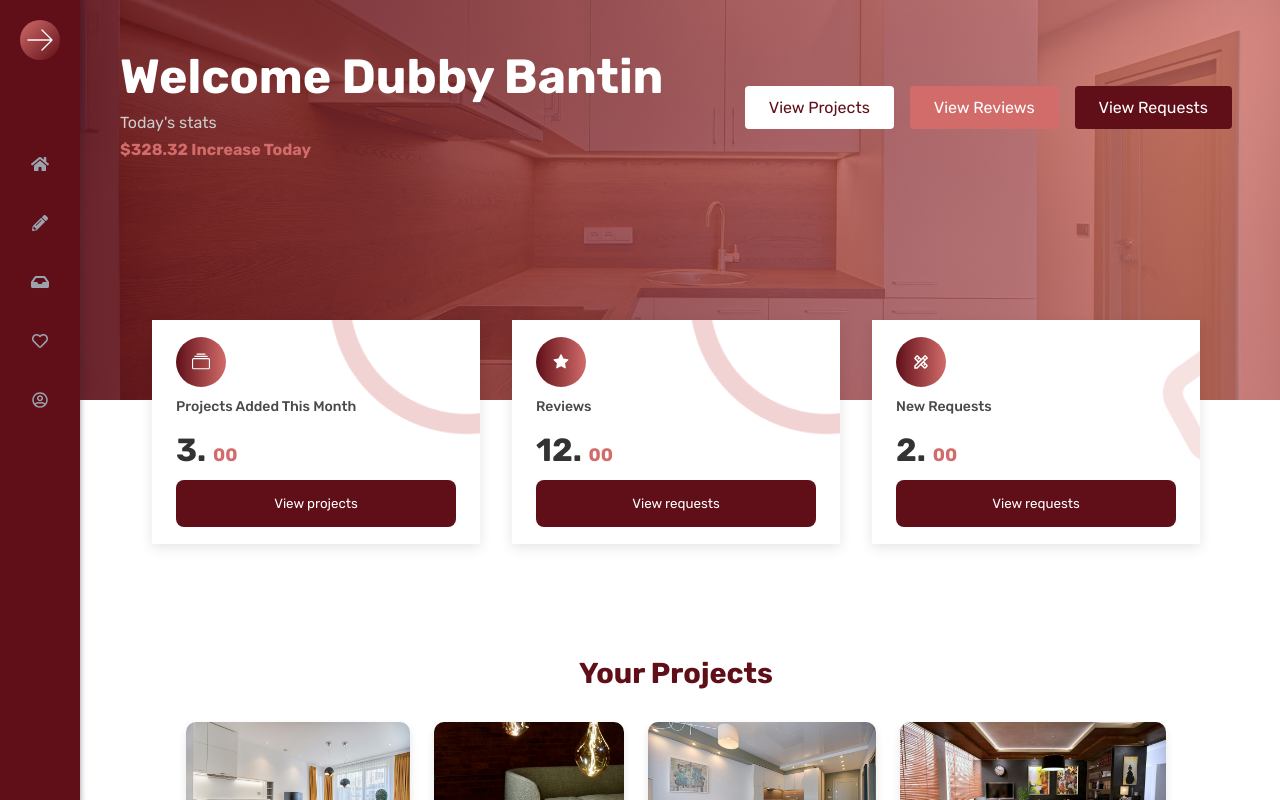
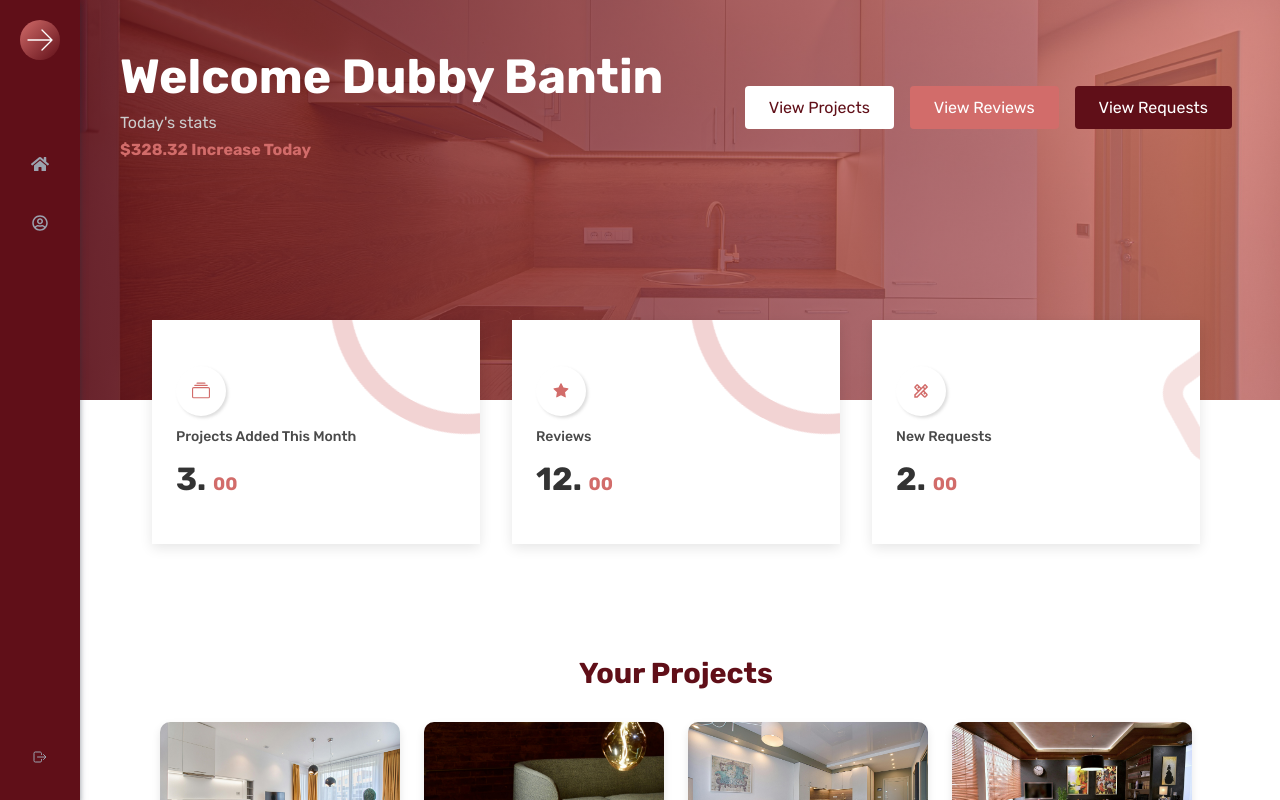
Before and after one commit to Zeketo1/Decor_vista, a React (Vite) app: page /dashboard/designer-dashboard in a window 1280 px wide. Built offline with nearby package versions, Linux system fonts and the light colour scheme.

Commit message:
updated designer dashboard

```diff
--- a/package.json
+++ b/package.json
@@ -17,6 +17,7 @@
     "framer-motion": "^11.5.4",
     "react": "^18.3.1",
     "react-dom": "^18.3.1",
+    "react-dropzone": "^14.2.3",
     "react-icons": "^5.3.0",
     "react-router-dom": "^6.26.2",
     "yup": "^1.4.0"
--- a/src/pages/auth/registration/ProfileSettings.jsx
+++ b/src/pages/auth/registration/ProfileSettings.jsx
@@ -3,11 +3,29 @@ import { useFormik } from "formik";
 import * as Yup from "yup";
 import { motion } from "framer-motion";
 import { useNavigate } from "react-router-dom";
-
+import { useState } from "react";
+import { useDropzone } from "react-dropzone"; // Importing Dropzone
+import uploadIcon from "../../../assets/icons/upload.svg";
 // Designer Profile Setup Component
 const ProfileSetup = () => {
   const userRole = localStorage.getItem("userRole");
   const navigate = useNavigate();
+
+  const [profileImage, setProfileImage] = useState(null); // State for profile image
+  const [fileError, setFileError] = useState(""); // State for handling file errors
+
+  // Handling file drop
+  const { getRootProps, getInputProps } = useDropzone({
+    accept: { "image/*": [] },
+    onDrop: (acceptedFiles) => {
+      if (acceptedFiles.length) {
+        setProfileImage(URL.createObjectURL(acceptedFiles[0]));
+        setFileError(""); // Clear any file error
+      } else {
+        setFileError("Please upload a valid image");
+      }
+    },
+  });
 
   // Formik for form handling and validation using Yup
   const formik = useFormik({
@@ -15,6 +33,8 @@ const ProfileSetup = () => {
       portfolioLink: "",
       bio: "",
       years_of_experience: "",
+      address: "",
+      specializations: "",
     },
     validationSchema: Yup.object({
       portfolioLink: Yup.string()
@@ -26,11 +46,19 @@ const ProfileSetup = () => {
       years_of_experience: Yup.string().required(
         "Years of experience is required"
       ),
+      address: Yup.string().required("Address is required"),
     }),
     onSubmit: (values) => {
-      console.log("Profile Setup Submitted:", values);
+      if (!profileImage) {
+        setFileError("Profile image is required");
+        return;
+      }
+      console.log("Profile Setup Submitted:", {
+        ...values,
+        profileImage, // Submit the profile image URL
+      });
       navigate(
-        userRole == "designer"
+        userRole === "designer"
           ? "/dashboard/designer-dashboard"
           : "/dashboard/user-dashboard"
       );
@@ -44,10 +72,53 @@ const ProfileSetup = () => {
         initial={{ y: -100, opacity: 0 }}
         animate={{ y: 0, opacity: 1 }}
       >
-        <h2 style={{ color: "var(--red-200)" }}>Welcome Dubby</h2>
+        <h2 style={{ color: "var(--red-200)" }}>
+          Welcome, Complete Your Profile
+        </h2>
         <p>Complete your profile to start showcasing your work</p>
 
         <form onSubmit={formik.handleSubmit}>
+          {/* Profile Image Upload using Dropzone */}
+          <div {...getRootProps()} className="dropzone">
+            <input {...getInputProps()} />
+            {!profileImage ? (
+              <div className="upload-container">
+                <div className="upload-icon-wrapper">
+                  <img src={uploadIcon} alt="Upload" width="30" height="30" />
+                </div>
+                <p className="upload-text">Click to upload or drag and drop</p>
+                <p className="upload-file-info">
+                  SVG, PNG, JPG, or GIF (max. 800x400px)
+                </p>
+              </div>
+            ) : (
+              <img
+                src={profileImage}
+                alt="Profile Preview"
+                style={{ width: "100%", height: "100px", objectFit: "contain" }}
+              />
+            )}
+          </div>
+          {fileError && <p className="designer-error-message">{fileError}*</p>}
+
+          {/* Address */}
+          <div className="designer-input-group">
+            <label>Address</label>
+            <input
+              name="address"
+              type="text"
+              value={formik.values.address}
+              onChange={formik.handleChange}
+              onBlur={formik.handleBlur}
+              placeholder="Enter your address"
+            />
+            {formik.touched.address && formik.errors.address && (
+              <p className="designer-error-message">{formik.errors.address}*</p>
+            )}
+          </div>
+
+          {/* Portfolio Link */}
+          {userRole === "designer" && (
             <div className="designer-input-group">
               <label>Portfolio Link</label>
               <input
@@ -64,7 +135,9 @@ const ProfileSetup = () => {
                 </p>
               )}
             </div>
+          )}
 
+          {/* Bio */}
           <div className="designer-input-group">
             <label>Bio (max 500 characters)</label>
             <textarea
@@ -80,8 +153,10 @@ const ProfileSetup = () => {
             )}
           </div>
 
+          {/* Years of Experience */}
+          {userRole === "designer" && (
             <div className="designer-input-group">
-            <label>Years of experience</label>
+              <label>Years of Experience</label>
               <input
                 name="years_of_experience"
                 type="text"
@@ -97,6 +172,22 @@ const ProfileSetup = () => {
                   </p>
                 )}
             </div>
+          )}
+
+          {/* Specializations */}
+          {userRole === "designer" && (
+            <div className="designer-input-group">
+              <label>Specializations</label>
+              <input
+                name="specializations"
+                type="text"
+                value={formik.values.specializations}
+                onChange={formik.handleChange}
+                onBlur={formik.handleBlur}
+                placeholder="e.g., Interior Design, Architecture"
+              />
+            </div>
+          )}
 
           <div className="designer-submit-region">
             <button type="submit" className="designer-submit-btn">
--- a/src/pages/dashboard/DesignerDashBoard.jsx
+++ b/src/pages/dashboard/DesignerDashBoard.jsx
@@ -22,7 +22,7 @@ const DesignerDashboard = () => {
                 Welcome{" "}
                 <motion.span
                   initial={{ opacity: 0 }}
-                  whileInView={{ opacity: 1, transition: { delay: 1 } }}
+                  animate={{ opacity: 1, transition: { delay: 1 } }}
                 >
                   Dubby Bantin
                 </motion.span>{" "}
@@ -39,7 +39,14 @@ const DesignerDashboard = () => {
         </section>
 
         <section className="dashboard-cards">
-          <div className="card">
+          <motion.div
+            initial={{ y: -40 }}
+            animate={{
+              y: 0,
+              transition: { delay: 0.2, type: "spring" },
+            }}
+            className="card"
+          >
             <img src={vector2} alt="" />
             <div className="icon">
               <BsCollection />
@@ -48,9 +55,15 @@ const DesignerDashboard = () => {
             <h1 className="amount">
               3. <span>00</span>{" "}
             </h1>
-            <button className="trigger_button">View projects</button>
-          </div>
-          <div className="card">
+          </motion.div>
+          <motion.div
+            initial={{ y: -40 }}
+            animate={{
+              y: 0,
+              transition: { delay: 0.3, type: "spring" },
+            }}
+            className="card"
+          >
             <div className="icon">
               <AiFillStar />
             </div>
@@ -59,10 +72,16 @@ const DesignerDashboard = () => {
               {" "}
               12. <span>00</span>
             </h1>
-            <button className="trigger_button">View requests</button>
             <img src={vector2} alt="" />
-          </div>
-          <div className="card">
+          </motion.div>
+          <motion.div
+            initial={{ y: -40 }}
+            animate={{
+              y: 0,
+              transition: { delay: 0.3, type: "spring" },
+            }}
+            className="card"
+          >
             <div className="icon">
               <MdOutlineDesignServices />
             </div>
@@ -71,9 +90,8 @@ const DesignerDashboard = () => {
             <h1 className="amount">
               2. <span>00</span>
             </h1>
-            <button className="trigger_button">View requests</button>
             <img src={vector3} alt="" />
-          </div>
+          </motion.div>
         </section>
         {/* project gallery */}
         <section className="">
--- a/src/pages/dashboard/components/Navigation.jsx
+++ b/src/pages/dashboard/components/Navigation.jsx
@@ -1,13 +1,14 @@
 import { motion, useAnimationControls } from "framer-motion";
 import { useState, useEffect } from "react";
 import {
-  FaRegHeart,
+  // FaRegHeart,
   FaRegUserCircle,
   FaPencilAlt,
   FaInbox,
   FaHome,
 } from "react-icons/fa"; // Importing icons from Font Awesome
 import NavigationLink from "./NavigationLinks";
+import { IoLogOutOutline } from "react-icons/io5";
 
 const containerVariants = {
   close: {
@@ -41,6 +42,7 @@ const Navigation = () => {
   const [isOpen, setIsOpen] = useState(false);
   const containerControls = useAnimationControls();
   const svgControls = useAnimationControls();
+  const userRole = localStorage.getItem("userRole"); // Retrieve user role from local storage
 
   useEffect(() => {
     if (isOpen) {
@@ -62,6 +64,7 @@ const Navigation = () => {
         initial="close"
         className="navigation"
       >
+        <div className="top_nav">
           <div className="nav-header">
             <div className="logo" />
             <button className="toggle-button" onClick={handleOpenClose}>
@@ -87,28 +90,35 @@ const Navigation = () => {
               </svg>
             </button>
           </div>
+
+          {/* Dynamic Navigation Links */}
           <div className="nav-links">
             <NavigationLink name="Home">
-            <FaHome className="icon" />{" "}
-            {/* For managing interior design projects */}
+              <FaHome className="icon" />
             </NavigationLink>
+
+            {userRole === "designer" && (
+              <>
                 <NavigationLink name="My Designs">
                   <FaPencilAlt className="icon" />{" "}
-            {/* For creating/viewing designs */}
+                  {/* For designers to manage their designs */}
                 </NavigationLink>
                 <NavigationLink name="Client Requests">
-            <FaInbox className="icon" />{" "}
-            {/* For client requests or inquiries */}
+                  <FaInbox className="icon" /> {/* For client requests */}
                 </NavigationLink>
-          <NavigationLink name="Favorites">
-            <FaRegHeart className="icon" />{" "}
-            {/* For favorited designs or inspiration */}
-          </NavigationLink>
+              </>
+            )}
+
             <NavigationLink name="Profile">
               <FaRegUserCircle className="icon" />{" "}
-            {/* For designer profile settings */}
+              {/* User or designer profile settings */}
             </NavigationLink>
           </div>
+        </div>
+        <NavigationLink name="Logout">
+          <IoLogOutOutline className="icon" />{" "}
+          {/* For designers to manage their designs */}
+        </NavigationLink>
       </motion.nav>
     </>
   );
--- a/src/pages/dashboard/components/NavigationLinks.jsx
+++ b/src/pages/dashboard/components/NavigationLinks.jsx
@@ -1,16 +1,17 @@
 import PropTypes from "prop-types";
 import { Link } from "react-router-dom";
 
-const NavigationLink = ({ children, name }) => (
-  <Link to={"#"} className="navigation-link">
+const NavigationLink = ({ children, name, path }) => (
+  <Link to={path} className="navigation-link">
     {children}
     <p className="link-text">{name}</p>
   </Link>
 );
 
 NavigationLink.propTypes = {
-  // children: PropTypes.func,
+  children: PropTypes.node,
   name: PropTypes.string,
+  path: PropTypes.string,
 };
 
 export default NavigationLink;
--- a/src/styles/auth/Profile-set-up.css
+++ b/src/styles/auth/Profile-set-up.css
@@ -61,4 +61,35 @@
 .designer-submit-btn:hover {
   background-color: #600f18c3;
 }
+
+.upload-container {
+  display: flex;
+  flex-direction: column;
+  align-items: center;
+  text-align: center;
+  border: 1px dotted #600f18;
+  padding: 1rem;
+  margin-bottom: 1rem;
+  border-radius: 0.5rem;
+}
+
+.upload-icon-wrapper {
+  margin-bottom: 0.5rem;
+}
+
+.upload-text {
+  font-weight: bold;
+  background: var(--gradient);
+  background-clip: text;
+  -webkit-background-clip: text;
+  color: transparent;
+  margin-bottom: 1rem;
+  opacity: 0.6;
+}
+
+.upload-file-info {
+  font-size: 0.75rem;
+  color: #6b7280;
+}
+
 /* -------------------------------------------------------------------------close------------------------------------------------------------------------------- */
--- a/src/styles/dashboard/UsersDashBoard.css
+++ b/src/styles/dashboard/UsersDashBoard.css
@@ -91,7 +91,7 @@
   justify-content: center;
   flex-direction: column;
   gap: 0.7rem;
-  transition: all 0.3s linear;
+  transition: all 0.1s linear;
   /* overflow: hi; */
   position: relative;
   overflow: hidden;
@@ -102,7 +102,9 @@
 }
 
 .card .icon {
-  background: linear-gradient(90deg, var(--red-200), var(--red-100));
+  /* background: linear-gradient(90deg, var(--red-200), var(--red-100)); */
+  background: white;
+  box-shadow: 2px 2px 3px rgba(186, 185, 185, 0.479);
   padding: 1rem;
   border-radius: 50%;
   width: 50px;
@@ -111,7 +113,7 @@
   justify-content: center;
   align-items: center;
   font-size: 1.5rem;
-  color: #fff;
+  color: var(--red-100);
   position: relative;
 }
 
@@ -151,17 +153,22 @@
 
 /* Navigation Sidebar */
 
-.navigation {
-  background-color: var(--red-200);
+.navigation,
+.top_nav {
   display: flex;
   flex-direction: column;
-  z-index: 10;
   gap: 5rem;
-  padding: 1.25rem;
-  position: absolute;
   top: 0;
   left: 0;
   height: 100%;
+}
+
+.navigation {
+  z-index: 10;
+  position: absolute;
+  padding: 1.25rem;
+  background-color: var(--red-200);
+  justify-content: space-between;
   box-shadow: 0 4px 6px rgba(31, 41, 55, 0.5);
 }
 
@@ -266,11 +273,11 @@
 }
 
 .gallery-item {
-  /* background-color: white; */
   border-radius: 10px;
   overflow: hidden;
   box-shadow: 0 4px 8px rgba(0, 0, 0, 0.1);
   transition: transform 0.3s ease;
+  width: 15rem;
 }
 
 .gallery-item:hover {
@@ -289,6 +296,6 @@
 }
 
 .gallery-info h3 {
-  font-size: 1.2rem;
+  font-size: 1rem;
   color: #333;
 }
```
Also changed, not shown: src/assets/icons/upload.svg (added), 1 other file (tests, documents, lock files or other folders). Lines whose indentation alone changed are shown as unchanged.
